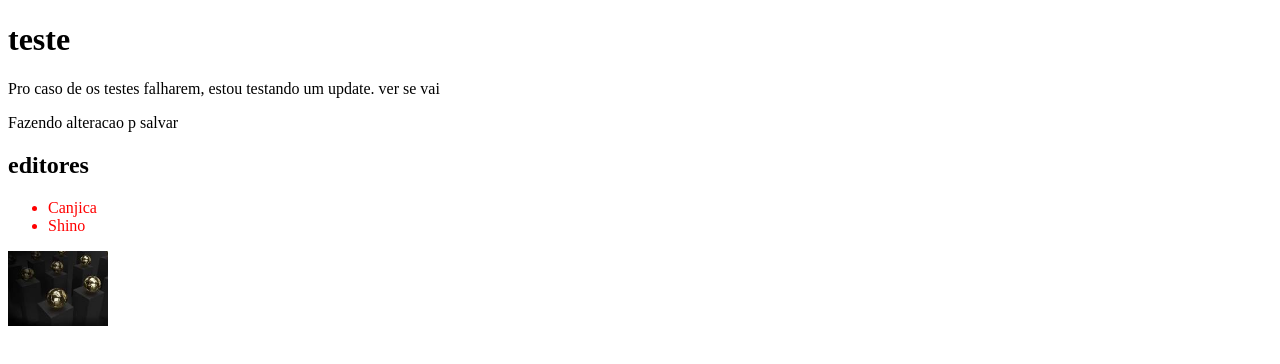
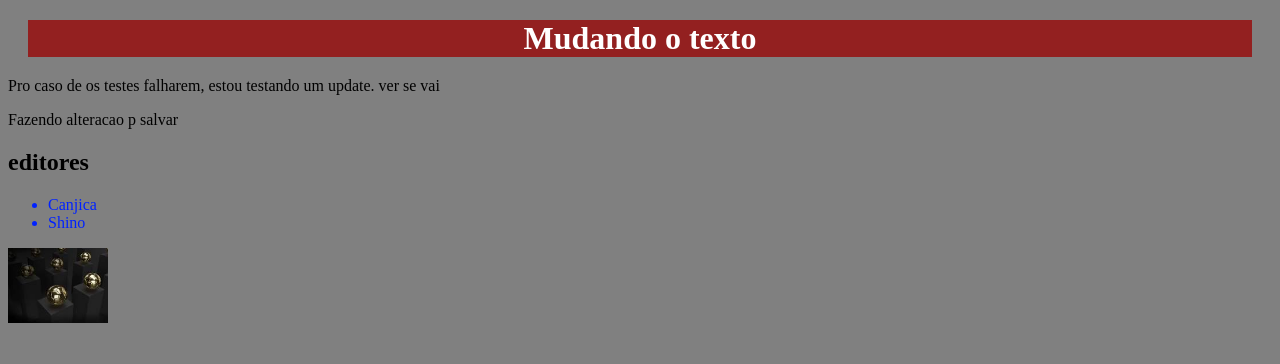
Before and after one commit to LinikerLopes/Developer, a plain HTML site: page index.html in a window 1280 px wide. Drawn offline with Linux system fonts and the light colour scheme.

Commit message:
Alterando CSS

```diff
--- a/index.html
+++ b/index.html
@@ -6,7 +6,7 @@
     <link rel="stylesheet" href=style.css type="text/css">
 </head>
 <body>
-    <h1>teste</h1>
+    <h1>Mudando o texto</h1>
 <p>Pro caso de os testes falharem, estou testando um update. ver se vai</p>
 <div>
     <p>Fazendo alteracao p salvar</p>
--- a/style.css
+++ b/style.css
@@ -1,3 +1,14 @@
 li {
-  color: red;
+  color: rgb(0, 34, 255);
 }
+
+h1{
+  color: rgb(255, 255, 255);
+  background-color: rgb(147, 32, 32);
+  margin: 20px;
+  text-align: center;
+}
+
+body{
+  background-color: gray;
+}
```
